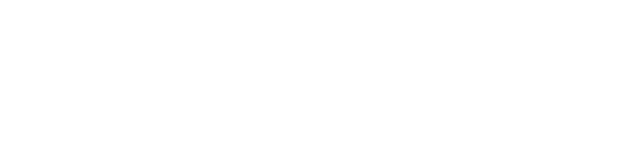
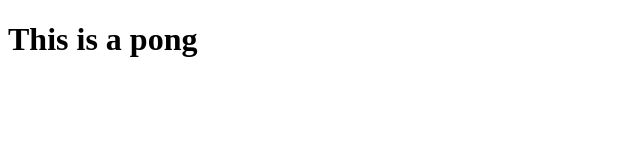
Before and after one commit to Taotang555/Portfolio, a plain HTML site: page index.html in a window 1280 px wide. Shown: the whole page, without its empty margins (0-640 px from the left). Drawn offline with Linux system fonts and the light colour scheme.

Commit message:
My profile

```diff
--- a/index.html
+++ b/index.html
@@ -6,5 +6,7 @@
     <meta name="viewport" content="width=device-width, initial-scale=1.0" />
     <title>Document</title>
   </head>
-  <body></body>
+  <body>
+    <h1>This is a pong</h1>
+  </body>
 </html>
```
